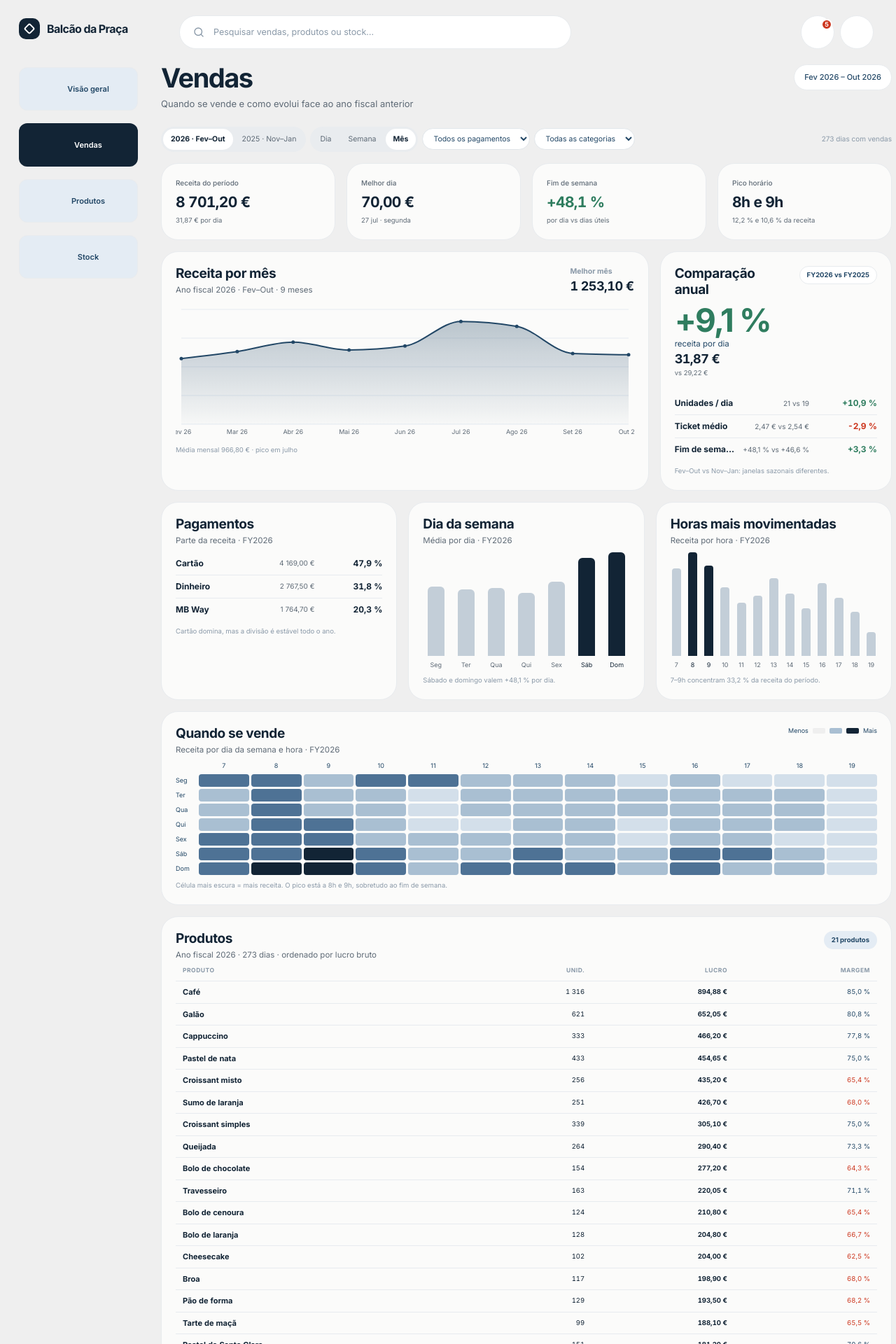
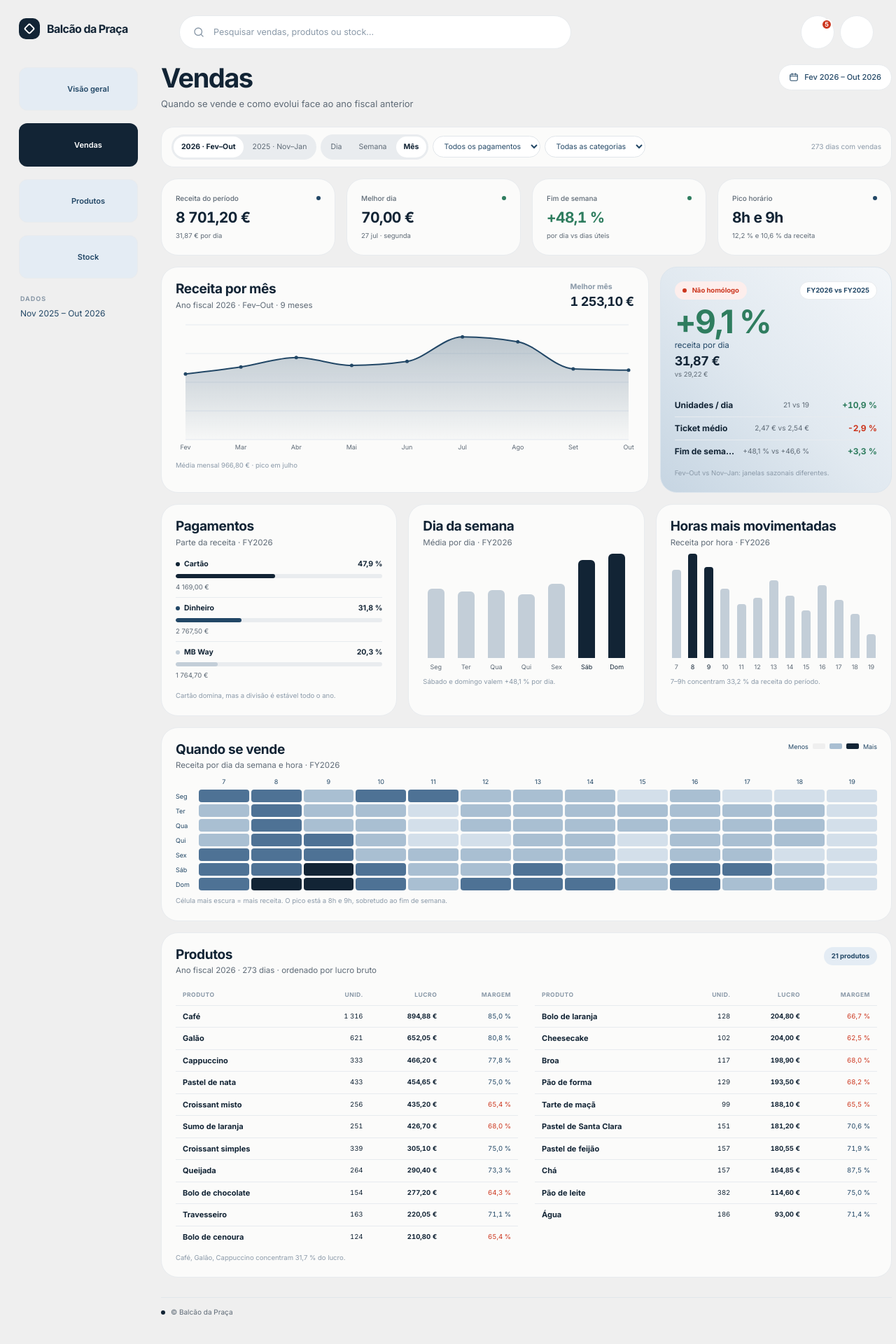
Before and after one commit to charlesaobirch/pastelaria-projfinal, a Next.js app: page /vendas in a window 1280 px wide. Shown: the top 1920 px of the page at 70% size. Built offline with nearby package versions, Linux system fonts and the light colour scheme; some icons are missing.

Commit message:
app: aproxima Vendas, Produtos e Stock do modelo

```diff
--- a/src/app/(app)/vendas/page.tsx
+++ b/src/app/(app)/vendas/page.tsx
@@ -116,6 +116,12 @@ export default function VendasPage() {
     [filtradas, produtos],
   );
 
+  const metadeProdutos = Math.ceil(produtosStats.length / 2);
+  const blocosProdutos = [
+    produtosStats.slice(0, metadeProdutos),
+    produtosStats.slice(metadeProdutos),
+  ];
+
   const k26 = useMemo(() => kpis(fy26, produtos), [fy26, produtos]);
   const k25 = useMemo(() => kpis(fy25, produtos), [fy25, produtos]);
   const dias26 = useMemo(
@@ -170,12 +176,12 @@ export default function VendasPage() {
   const dadosGrafico =
     granularidade === "mes"
       ? mensal.map((mes) => ({
-          label: mes.label.replace("/", " "),
+          label: mes.label.split("/")[0],
           value: mes.revenue,
         }))
       : granularidade === "semana"
         ? mensal.map((mes) => ({
-            label: mes.label.replace("/", " "),
+            label: mes.label.split("/")[0],
             value: mes.revenue,
           }))
         : diario.slice(-31).map((dia) => ({
@@ -197,7 +203,8 @@ export default function VendasPage() {
         </p>
       )}
 
-      <div className="filter-bar" style={{ marginBottom: 16 }}>
+      <div className="filter-panel">
+        <div className="filter-bar">
           <div className="filter-group">
             <fieldset className="segmented">
               <legend className="sr-only">Ano fiscal</legend>
@@ -260,17 +267,27 @@ export default function VendasPage() {
             {int(diasFiltrados)} dias com vendas
           </span>
         </div>
+      </div>
 
       <div className="grid-row grid-row--four">
         <section className="panel">
+          <div className="stat-top">
             <span className="stat-label">Receita do período</span>
+            <span className="stat-dot" />
+          </div>
           <span className="stat-value">{eur(resumo.revenue)}</span>
           <span className="stat-sub">
             {eur(resumo.revenue / Math.max(diasFiltrados, 1))} por dia
           </span>
         </section>
         <section className="panel">
+          <div className="stat-top">
             <span className="stat-label">Melhor dia</span>
+            <span
+              className="stat-dot"
+              style={{ background: "var(--verde)" }}
+            />
+          </div>
           <span className="stat-value">
             {melhorDia ? eur(melhorDia.revenue) : "—"}
           </span>
@@ -281,14 +298,23 @@ export default function VendasPage() {
           </span>
         </section>
         <section className="panel">
+          <div className="stat-top">
             <span className="stat-label">Fim de semana</span>
+            <span
+              className="stat-dot"
+              style={{ background: "var(--verde)" }}
+            />
+          </div>
           <span className="stat-value" style={{ color: "var(--verde)" }}>
             +{pct(upliftFimDeSemana(filtradas, produtos), 1)}
           </span>
           <span className="stat-sub">por dia vs dias úteis</span>
         </section>
         <section className="panel">
+          <div className="stat-top">
             <span className="stat-label">Pico horário</span>
+            <span className="stat-dot" />
+          </div>
           <span className="stat-value">{picoHorasLabel || "—"}</span>
           <span className="stat-sub">{picoHorasShare} da receita</span>
         </section>
@@ -320,11 +346,14 @@ export default function VendasPage() {
           </p>
         </section>
 
-        <section className="panel" aria-labelledby="comparacao-titulo">
-          <div className="panel-head">
-            <h2 className="panel-title" id="comparacao-titulo">
+        <section className="panel panel--hero" aria-labelledby="comparacao-titulo">
+          <h2 className="sr-only" id="comparacao-titulo">
             Comparação anual
           </h2>
+          <div className="panel-head">
+            <span className="meta-pill meta-pill--alert">
+              <span className="meta-dot" /> Não homólogo
+            </span>
             <span className="meta-pill">FY2026 vs FY2025</span>
           </div>
 
@@ -430,16 +459,36 @@ export default function VendasPage() {
               <p className="panel-sub">Parte da receita · FY{ano}</p>
             </div>
           </div>
-          <div className="list-rows">
-            {pagamentos.map((metodo) => (
-              <div className="list-row" key={metodo.method}>
-                <span className="list-name">
-                  <strong>{metodo.method}</strong>
+          <div className="pay-list">
+            {pagamentos.map((metodo, index) => {
+              const cor = ["var(--prussian)", "var(--indigo)", "var(--grid)"][
+                index % 3
+              ];
+
+              return (
+                <div className="pay-row" key={metodo.method}>
+                  <div className="pay-top">
+                    <span className="pay-name">
+                      <span
+                        className="pay-dot"
+                        style={{ background: cor }}
+                      />
+                      {metodo.method}
                     </span>
-                <span className="list-meta">{eur(metodo.revenue)}</span>
-                <span className="list-value">{pct(metodo.share)}</span>
+                    <span className="pay-share">{pct(metodo.share)}</span>
                   </div>
-            ))}
+                  <div className="pay-track">
+                    <span
+                      style={{
+                        width: `${Math.max(0, Math.min(100, metodo.share))}%`,
+                        background: cor,
+                      }}
+                    />
+                  </div>
+                  <span className="pay-value">{eur(metodo.revenue)}</span>
+                </div>
+              );
+            })}
           </div>
           <p className="panel-note">
             Cartão domina, mas a divisão é estável todo o ano.
@@ -545,7 +594,9 @@ export default function VendasPage() {
           </span>
         </div>
 
-        <div className="dtable-wrap">
+        <div className="dtable-grid">
+          {blocosProdutos.map((linhas, bloco) => (
+            <div className="dtable-wrap" key={bloco}>
               <table className="dtable">
                 <caption className="sr-only">
                   Produtos vendidos ordenados por lucro bruto.
@@ -565,7 +616,7 @@ export default function VendasPage() {
                   </tr>
                 </thead>
                 <tbody>
-              {produtosStats.map((produto) => (
+                  {linhas.map((produto) => (
                     <tr key={produto.id}>
                       <th scope="row" className="cell-name">
                         {produto.name}
@@ -588,6 +639,8 @@ export default function VendasPage() {
                 </tbody>
               </table>
             </div>
+          ))}
+        </div>
         <p className="panel-note">
           {produtosStats
             .slice(0, 3)
--- a/src/app/globals.css
+++ b/src/app/globals.css
@@ -182,6 +182,26 @@ body {
   color: #fff;
 }
 
+.side-data {
+  display: grid;
+  gap: 5px;
+  margin-top: 22px;
+  padding: 0 2px;
+}
+
+.side-data-label {
+  color: var(--text-meta);
+  font-size: 9px;
+  font-weight: 700;
+  letter-spacing: 0.11em;
+  text-transform: uppercase;
+}
+
+.side-data-value {
+  color: var(--indigo);
+  font-size: 12px;
+}
+
 .app-main {
   min-width: 0;
 }
@@ -913,6 +933,7 @@ body {
 .dtable-wrap {
   width: 100%;
   min-width: 0;
+  margin-top: 12px;
   overflow-x: auto;
 }
 
@@ -960,6 +981,28 @@ body {
   border-bottom-color: var(--grid);
 }
 
+.dtable--grouped tbody td,
+.dtable--grouped tbody th {
+  border-bottom: 0;
+}
+
+.dtable--grouped tbody tr:not(.supplier-group-end) > :nth-child(-n + 5) {
+  border-bottom: 1px solid var(--border-row);
+}
+
+.dtable--grouped tbody tr.supplier-group-start:not(:first-child) > * {
+  border-top: 1px solid var(--grid);
+}
+
+.dtable--grouped tbody tr.supplier-group-end > * {
+  padding-bottom: 10px;
+  border-bottom: 0;
+}
+
+.dtable--grouped tbody tr:last-child > :nth-child(-n + 5) {
+  border-bottom: 0;
+}
+
 .dtable .cell-name {
   color: var(--prussian);
   font-size: 11px;
@@ -1033,6 +1076,19 @@ body {
   align-items: center;
   justify-content: space-between;
   gap: 10px;
+}
+
+.filter-panel {
+  display: block;
+  margin-bottom: 16px;
+  padding: 10px 14px;
+  border: 1px solid var(--border-soft);
+  border-radius: 18px;
+  background: var(--surface-card);
+}
+
+.filter-panel .filter-bar {
+  margin-bottom: 0;
 }
 
 fieldset.filter-group,
@@ -1698,6 +1754,104 @@ fieldset.filter-group {
   gap: 14px;
 }
 
+/* Duas tabelas lado a lado (produtos em Vendas) */
+.dtable-grid {
+  display: grid;
+  grid-template-columns: repeat(2, minmax(0, 1fr));
+  gap: 24px;
+  margin-top: 12px;
+}
+
+.dtable-grid .dtable-wrap {
+  margin-top: 0;
+}
+
+.dtable-grid .dtable {
+  min-width: 420px;
+}
+
+/* Pagamentos */
+.pay-row {
+  display: grid;
+  gap: 6px;
+  padding: 7px 0;
+  border-bottom: 1px solid var(--border-row);
+}
+
+.pay-row:last-child {
+  border-bottom: 0;
+}
+
+.pay-top {
+  display: flex;
+  align-items: center;
+  justify-content: space-between;
+  gap: 10px;
+}
+
+.pay-name {
+  display: inline-flex;
+  align-items: center;
+  gap: 6px;
+  color: var(--prussian);
+  font-size: 10.5px;
+  font-weight: 700;
+}
+
+.pay-dot {
+  width: 6px;
+  height: 6px;
+  border-radius: 999px;
+}
+
+.pay-share {
+  color: var(--prussian);
+  font-size: 10.5px;
+  font-weight: 700;
+}
+
+.pay-track {
+  height: 6px;
+  overflow: hidden;
+  border-radius: 3px;
+  background: #e9ecef;
+}
+
+.pay-track span {
+  display: block;
+  height: 100%;
+  border-radius: 3px;
+}
+
+.pay-value {
+  color: var(--text-soft);
+  font-size: 9.5px;
+}
+
+/* Cartão hero com etiquetas */
+.hero-top {
+  display: flex;
+  align-items: center;
+  justify-content: space-between;
+  gap: 10px;
+}
+
+.hero-note {
+  color: var(--indigo);
+  font-size: 9.5px;
+}
+
+.hero-big--green {
+  color: var(--verde);
+}
+
+.hero-copy {
+  margin: 0;
+  color: var(--indigo);
+  font-size: 10.5px;
+  line-height: 1.4;
+}
+
 /* ------------------------------------------------------------------ */
 /* Responsivo                                                          */
 /* ------------------------------------------------------------------ */
@@ -1725,6 +1879,10 @@ fieldset.filter-group {
 
   .grid-row--four {
     grid-template-columns: repeat(2, minmax(0, 1fr));
+  }
+
+  .dtable-grid {
+    grid-template-columns: minmax(0, 1fr);
   }
 
   .split-panel {
--- a/src/components/domain/Charts.tsx
+++ b/src/components/domain/Charts.tsx
@@ -28,7 +28,7 @@ export function RevenueLine({
       <ResponsiveContainer width="100%" height={height}>
         <AreaChart
           data={data}
-          margin={{ top: 12, right: 8, bottom: 0, left: 8 }}
+          margin={{ top: 12, right: 8, bottom: 0, left: 14 }}
         >
           <defs>
             <linearGradient id={gradientId} x1="0" y1="0" x2="0" y2="1">
--- a/src/components/domain/TrafficProducts.tsx
+++ b/src/components/domain/TrafficProducts.tsx
@@ -1,7 +1,7 @@
 "use client";
 
 import { eur, int } from "@/lib/format";
-import { topProductsByUnits } from "@/lib/stats";
+import { productStats, topProductsByUnits } from "@/lib/stats";
 import type { Produto, Venda } from "@/types";
 
 /** Produtos com muito volume e pouco lucro por unidade. */
@@ -20,6 +20,16 @@ export function TrafficProducts({
     .sort((a, b) => a.profitPerUnit - b.profitPerUnit)
     .slice(0, 2);
   const maxUnidades = Math.max(...trafego.map((produto) => produto.units), 1);
+  const todos = productStats(vendas, produtos);
+  const porUnidades = [...todos].sort((a, b) => b.units - a.units);
+  const porReceita = [...todos].sort((a, b) => b.revenue - a.revenue);
+  const principal = trafego[0];
+  const lugarUnidades = principal
+    ? porUnidades.findIndex((item) => item.id === principal.id) + 1
+    : 0;
+  const lugarReceita = principal
+    ? porReceita.findIndex((item) => item.id === principal.id) + 1
+    : 0;
 
   return (
     <section className="panel" aria-labelledby="trafego-titulo">
@@ -52,6 +62,16 @@ export function TrafficProducts({
           </span>
         </div>
       ))}
+
+      <p className="panel-note">
+        Servem para acompanhar o café, não para rentabilizar sozinhos.
+      </p>
+      {principal && (
+        <p className="panel-note">
+          {principal.name} é o {lugarUnidades}.º em unidades e o {lugarReceita}.º
+          em receita.
+        </p>
+      )}
     </section>
   );
 }
--- a/src/components/layout/Sidebar.tsx
+++ b/src/components/layout/Sidebar.tsx
@@ -43,6 +43,11 @@ export function Sidebar() {
           );
         })}
       </nav>
+
+      <div className="side-data">
+        <span className="side-data-label">Dados</span>
+        <span className="side-data-value">Nov 2025 – Out 2026</span>
+      </div>
     </aside>
   );
 }
--- a/src/components/ui/PageHeader.tsx
+++ b/src/components/ui/PageHeader.tsx
@@ -13,7 +13,22 @@ export function PageHeader({
         <h1 className="page-title">{title}</h1>
         <p className="page-sub">{description}</p>
       </div>
-      <span className="range-pill">{range}</span>
+      <span className="range-pill">
+        <svg
+          width="14"
+          height="14"
+          viewBox="0 0 24 24"
+          fill="none"
+          stroke="currentColor"
+          strokeWidth="1.8"
+          strokeLinecap="round"
+          aria-hidden="true"
+        >
+          <rect x="3" y="5" width="18" height="16" rx="3" />
+          <path d="M8 3v4M16 3v4M3 10h18" />
+        </svg>
+        {range}
+      </span>
     </header>
   );
 }
```
Also changed, not shown: src/app/(app)/produtos/page.tsx (+5 -4 lines), src/app/(app)/stock/page.tsx (+22 -4 lines), src/components/domain/IngredientsTable.tsx (+1 -6 lines), src/components/domain/InsightCards.tsx (+24 -19 lines), src/components/domain/ProductSeasonality.tsx (+21 -3 lines), src/components/domain/ProductsTable.tsx (+6 -2 lines). Lines whose indentation alone changed are shown as unchanged.
